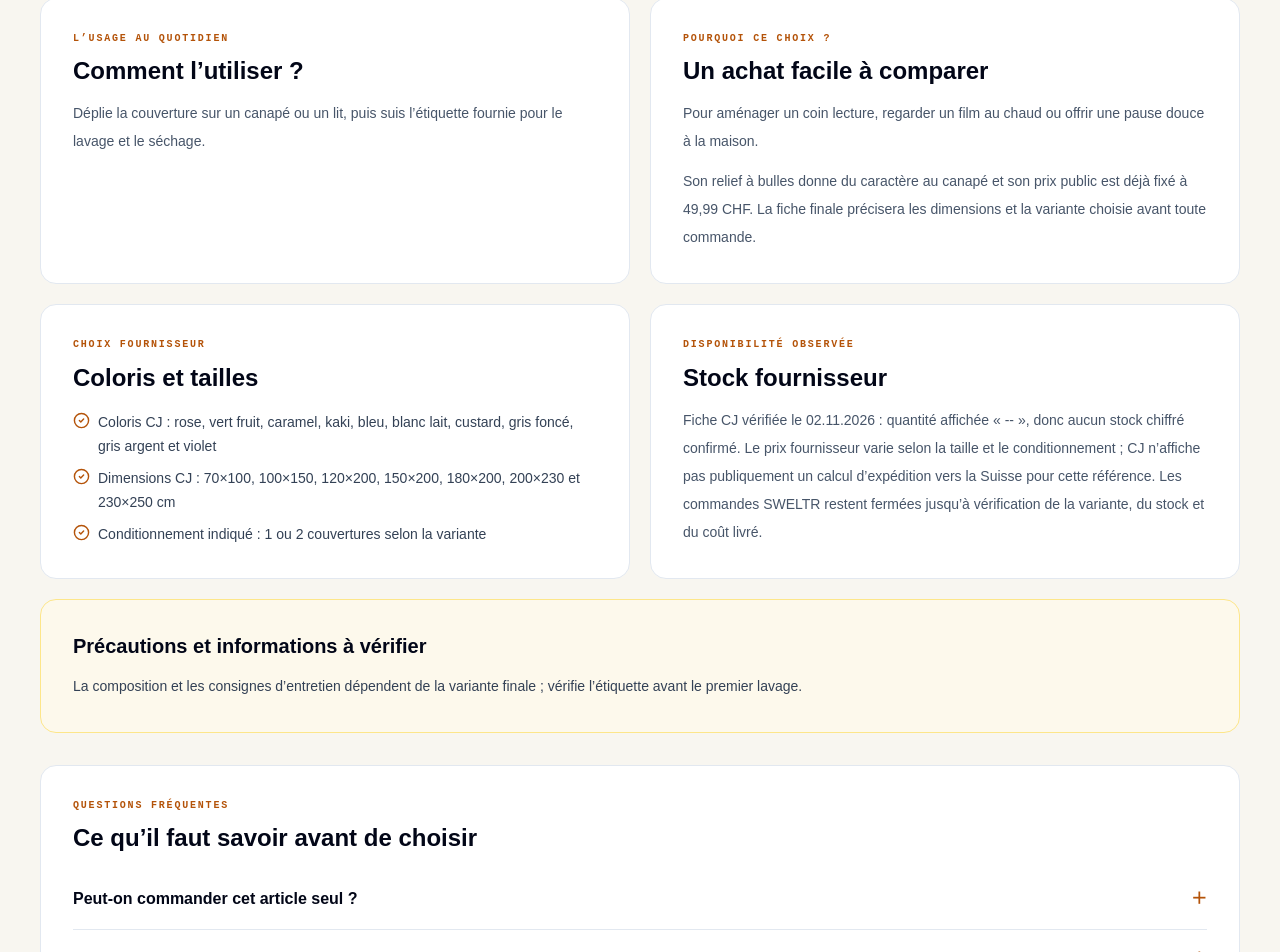
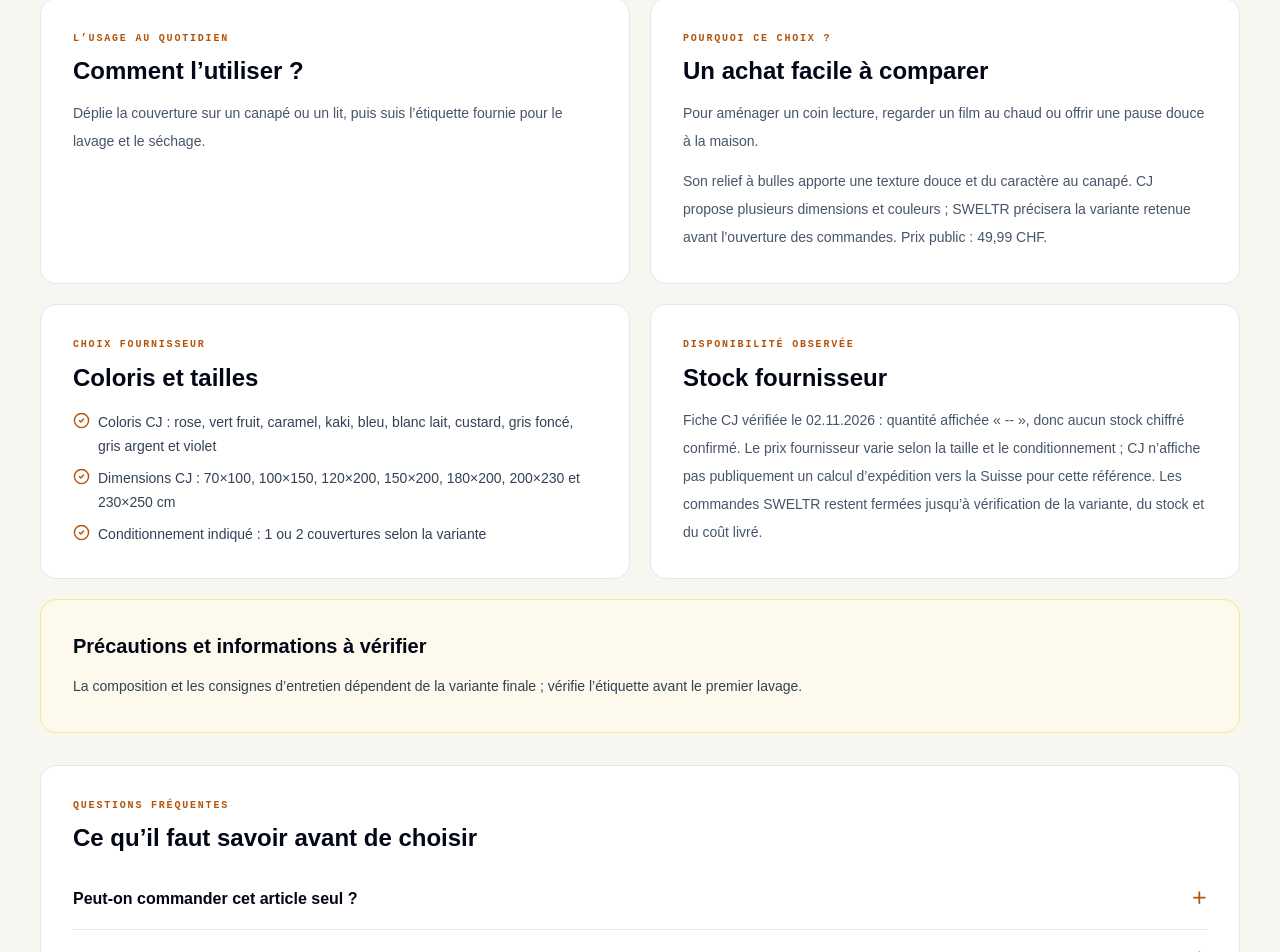
Before and after one commit to kadhino88-oss/sweltr-store, a Next.js app: page /produits/plaid-velours-bulle in a window 1280 px wide. Shown: the part 1014-1966 px from the top of the page. Built offline with nearby package versions, Linux system fonts and the light colour scheme; no server answers.

Commit message:
Clarify blanket variant selection messaging

```diff
--- a/app/produits/[slug]/page.tsx
+++ b/app/produits/[slug]/page.tsx
@@ -15,7 +15,7 @@ const siteUrl = getSiteUrl();
 const productGuides: Record<string, { forWho: string; reason: string; use: string; caution: string }> = {
   "plaid-velours-bulle": {
     forWho: "Pour aménager un coin lecture, regarder un film au chaud ou offrir une pause douce à la maison.",
-    reason: "Son relief à bulles donne du caractère au canapé et son prix public est déjà fixé à 49,99 CHF. La fiche finale précisera les dimensions et la variante choisie avant toute commande.",
+    reason: "Son relief à bulles apporte une texture douce et du caractère au canapé. CJ propose plusieurs dimensions et couleurs ; SWELTR précisera la variante retenue avant l’ouverture des commandes. Prix public : 49,99 CHF.",
     use: "Déplie la couverture sur un canapé ou un lit, puis suis l’étiquette fournie pour le lavage et le séchage.",
     caution: "La composition et les consignes d’entretien dépendent de la variante finale ; vérifie l’étiquette avant le premier lavage.",
   },
```
